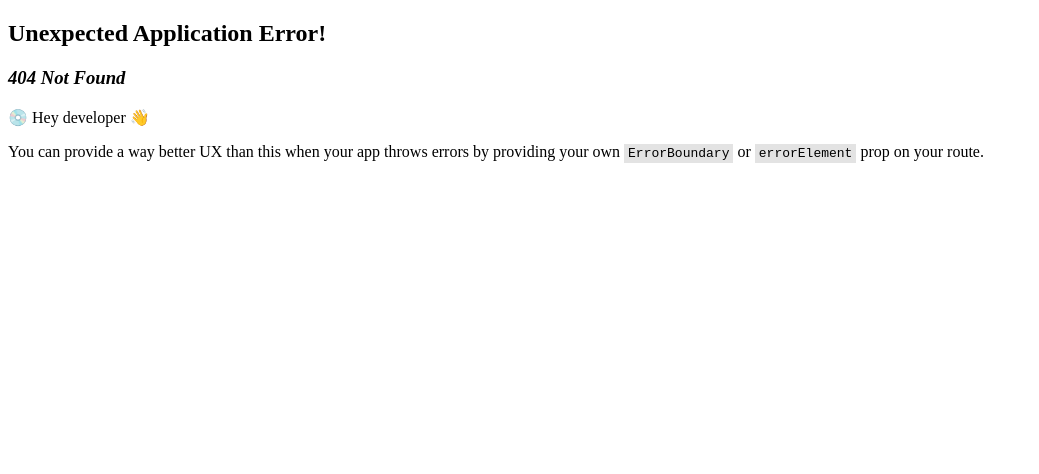
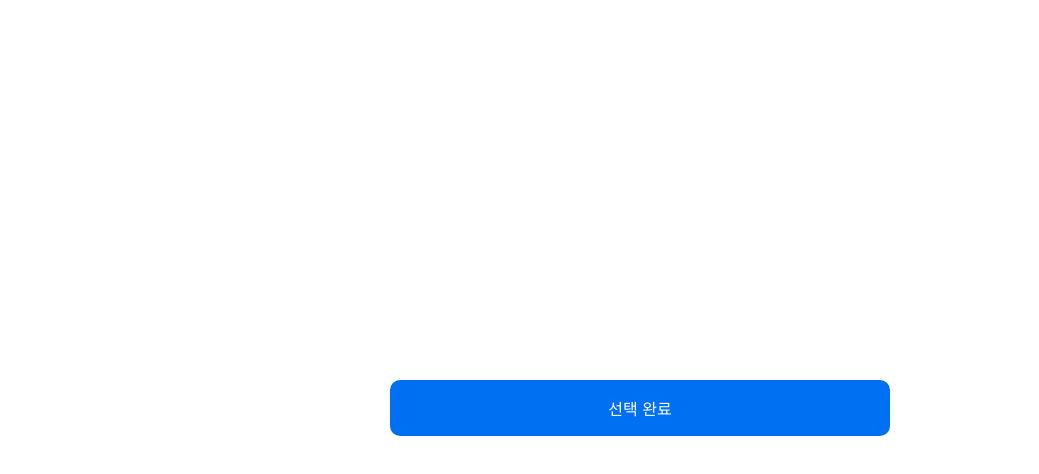
Before and after one commit to Masidao/sip-of-travel, a React (Vite) app in the folder Front/: page /cities in a window 1280 px wide. Before the commit this address had no page. Shown: the top 474 px of the page, without its empty margins (0-1039 px from the left). Built offline with nearby package versions, Linux system fonts and the light colour scheme.

Commit message:
✨ feat: routes 추가 및 페이지 이동 추가

```diff
--- /dev/null
+++ b/Front/src/pages/Cities.tsx
@@ -0,0 +1,18 @@
+import React from "react";
+import * as S from "../styles/cities.style";
+import { useNavigate } from "react-router";
+
+const Cities: React.FC = () => {
+  const navigate = useNavigate();
+  const handleSubmitSchedule = () => navigate("/calendar");
+
+  return (
+    <S.Container>
+      <S.Wrapper>
+        <S.Button onClick={handleSubmitSchedule}>선택 완료</S.Button>
+      </S.Wrapper>
+    </S.Container>
+  );
+};
+
+export default Cities;
--- a/Front/src/pages/Home.tsx
+++ b/Front/src/pages/Home.tsx
@@ -1,7 +1,7 @@
 import React from "react";
 import * as S from "../styles/home.style";
-import schedulesData from "../../data/schedules.json";
 import citiesList from "../../data/citiesList.json";
+import { Link, useNavigate } from "react-router-dom";
 
 const user = "다오";
 
@@ -16,7 +16,10 @@ interface HomeProps {
   schedules: Schedule[];
 }
 
-const Home: React.FC<HomeProps> = ({ schedules = schedulesData }) => {
+const Home: React.FC<HomeProps> = ({ schedules }) => {
+  const navigate = useNavigate();
+  const handleAddSchedule = () => navigate("/cities");
+
   const getCityName = (city_id: number): string => {
     const city = citiesList.find((city) => city.id === city_id);
     return city ? city.name : "국내";
@@ -30,7 +33,9 @@ const Home: React.FC<HomeProps> = ({ schedules = schedulesData }) => {
           {schedules.length > 0 ? (
             schedules.map(({ id, city_id, start_date, end_date }) => (
               <S.ScheduleItem key={id}>
-                <S.ScheduleTitle>{getCityName(city_id)} 여행</S.ScheduleTitle>
+                <Link to={`/travel_plans/${id}`}>
+                  <S.ScheduleTitle>{getCityName(city_id)} 여행</S.ScheduleTitle>
+                </Link>
                 <S.ScheduleDate>
                   {start_date} ~ {end_date}
                 </S.ScheduleDate>
@@ -40,7 +45,7 @@ const Home: React.FC<HomeProps> = ({ schedules = schedulesData }) => {
             <S.Message>일정을 추가해주세요.</S.Message>
           )}
         </S.ScrollArea>
-        <S.Button>일정 추가</S.Button>
+        <S.Button onClick={handleAddSchedule}>일정 추가</S.Button>
       </S.Wrapper>
     </S.Container>
   );
--- a/Front/src/pages/Login.tsx
+++ b/Front/src/pages/Login.tsx
@@ -4,7 +4,7 @@ import { useNavigate } from "react-router";
 
 const Login: React.FC = () => {
   const navigate = useNavigate();
-  const handleLogin = () => navigate("/home");
+  const handleLogin = () => navigate("/travel_plans");
 
   return (
     <S.Container>
--- /dev/null
+++ b/Front/src/styles/cities.style.ts
@@ -0,0 +1,38 @@
+import styled from "styled-components";
+
+export const Container = styled.div`
+  display: flex;
+  justify-content: space-around;
+`;
+
+export const Wrapper = styled.div`
+  background-color: #ffffff;
+  max-width: 100%;
+  width: 500px;
+  height: 100vh;
+  display: flex;
+  align-items: center;
+  justify-content: center;
+  flex-direction: column;
+  gap: 20px;
+`;
+
+export const Button = styled.button`
+  width: 100%;
+  padding: 1rem;
+  background-color: #0070f3;
+  color: white;
+  border: none;
+  border-radius: 10px;
+  font-size: 1rem;
+  font-weight: 500;
+  display: flex;
+  align-items: center;
+  justify-content: center;
+  cursor: pointer;
+  transition: background-color 0.2s;
+
+  &:hover {
+    background-color: #0060df;
+  }
+`;
```
Also changed, not shown: Front/src/routes/routes.tsx (+46 -2 lines).
